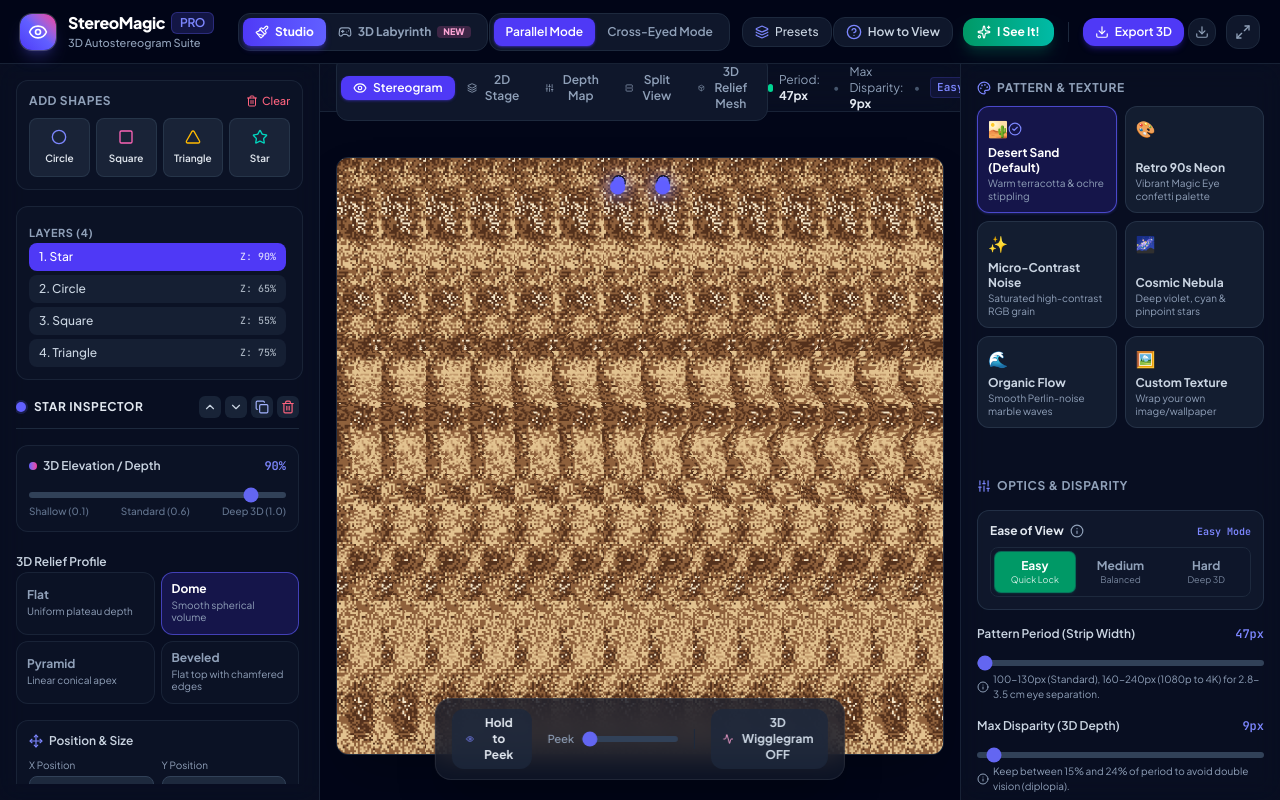
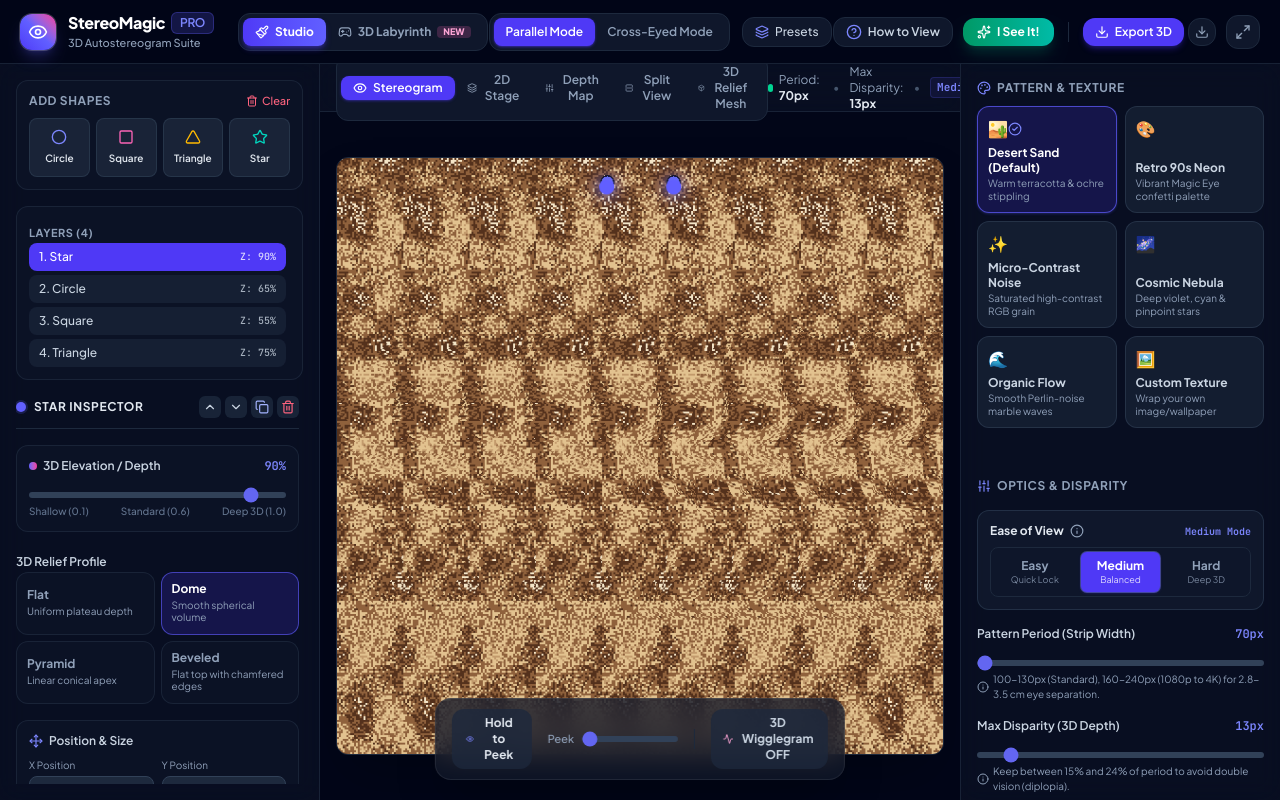
Before and after one commit to torebjastad/StereoCraft, a React (Vite) app: page / in a window 1280 px wide. Built offline with nearby package versions, Linux system fonts and the light colour scheme.

Commit message:
feat: enable Ease of View for Labyrinth mode with easy as default and medium for Studio

```diff
--- a/src/App.tsx
+++ b/src/App.tsx
@@ -104,17 +104,22 @@ export function scaleShapesForResolutionChange(
 }
 
 const getInitialUrlState = () => {
+  const defaultStudioEase: EaseOfView = 'medium';
+  const defaultLabyrinthEase: EaseOfView = 'easy';
+
   if (typeof window === 'undefined') {
     return {
       mode: 'studio' as const,
       width: 1200,
       height: 900,
-      period: 95,
-      disparity: 18,
+      period: 101,
+      disparity: 19,
       grain: 2,
       pattern: 'sand' as const,
       isAutoFit: true,
-      easeOfView: 'easy' as const,
+      studioEase: defaultStudioEase,
+      labyrinthEase: defaultLabyrinthEase,
+      easeOfView: defaultStudioEase,
     };
   }
   const params = new URLSearchParams(window.location.search);
@@ -122,24 +127,28 @@ const getInitialUrlState = () => {
   const patternParam = params.get('pattern') as PatternType | null;
   const pattern: PatternType = patternParam || 'sand';
   const easeParam = params.get('ease') as EaseOfView | null;
-  const easeOfView: EaseOfView =
-    easeParam === 'easy' || easeParam === 'medium' || easeParam === 'hard' ? easeParam : 'easy';
+  const hasValidEase = easeParam === 'easy' || easeParam === 'medium' || easeParam === 'hard';
+
+  const studioEase: EaseOfView = hasValidEase && mode === 'studio' ? easeParam : defaultStudioEase;
+  const labyrinthEase: EaseOfView = hasValidEase && mode === 'labyrinth' ? easeParam : defaultLabyrinthEase;
+  const easeOfView: EaseOfView = mode === 'labyrinth' ? labyrinthEase : studioEase;
+
   const res = params.get('res');
   if (res === '4k') {
-    const optics = getAutotuneOptics(3840, easeOfView);
-    return { mode, width: 3840, height: 2160, period: optics.patternPeriod, disparity: mode === 'labyrinth' ? 15 : optics.maxDisparity, grain: 3, pattern, isAutoFit: false, easeOfView };
+    const optics = getAutotuneOptics(3840, easeOfView, mode);
+    return { mode, width: 3840, height: 2160, period: optics.patternPeriod, disparity: optics.maxDisparity, grain: 3, pattern, isAutoFit: false, studioEase, labyrinthEase, easeOfView };
   } else if (res === '2k') {
-    const optics = getAutotuneOptics(2560, easeOfView);
-    return { mode, width: 2560, height: 1440, period: optics.patternPeriod, disparity: mode === 'labyrinth' ? 15 : optics.maxDisparity, grain: 3, pattern, isAutoFit: false, easeOfView };
+    const optics = getAutotuneOptics(2560, easeOfView, mode);
+    return { mode, width: 2560, height: 1440, period: optics.patternPeriod, disparity: optics.maxDisparity, grain: 3, pattern, isAutoFit: false, studioEase, labyrinthEase, easeOfView };
   } else if (res === '1080p') {
-    const optics = getAutotuneOptics(1920, easeOfView);
-    return { mode, width: 1920, height: 1080, period: optics.patternPeriod, disparity: mode === 'labyrinth' ? 15 : optics.maxDisparity, grain: 2, pattern, isAutoFit: false, easeOfView };
+    const optics = getAutotuneOptics(1920, easeOfView, mode);
+    return { mode, width: 1920, height: 1080, period: optics.patternPeriod, disparity: optics.maxDisparity, grain: 2, pattern, isAutoFit: false, studioEase, labyrinthEase, easeOfView };
   } else if (res === 'hd') {
-    const optics = getAutotuneOptics(1200, easeOfView);
-    return { mode, width: 1200, height: 900, period: optics.patternPeriod, disparity: mode === 'labyrinth' ? 15 : optics.maxDisparity, grain: 2, pattern, isAutoFit: false, easeOfView };
+    const optics = getAutotuneOptics(1200, easeOfView, mode);
+    return { mode, width: 1200, height: 900, period: optics.patternPeriod, disparity: optics.maxDisparity, grain: 2, pattern, isAutoFit: false, studioEase, labyrinthEase, easeOfView };
   } else if (res === '800x600') {
-    const optics = getAutotuneOptics(800, easeOfView);
-    return { mode, width: 800, height: 600, period: optics.patternPeriod, disparity: mode === 'labyrinth' ? 15 : optics.maxDisparity, grain: 2, pattern, isAutoFit: false, easeOfView };
+    const optics = getAutotuneOptics(800, easeOfView, mode);
+    return { mode, width: 800, height: 600, period: optics.patternPeriod, disparity: optics.maxDisparity, grain: 2, pattern, isAutoFit: false, studioEase, labyrinthEase, easeOfView };
   }
 
   // Default: Fit available area!
@@ -150,17 +159,19 @@ const getInitialUrlState = () => {
   const paddingY = 56;
   const availW = Math.max(480, Math.floor((window.innerWidth - leftW - rightW - paddingX) / 10) * 10);
   const availH = Math.max(360, Math.floor((window.innerHeight - topH - paddingY) / 10) * 10);
-  const optics = getAutotuneOptics(availW, easeOfView);
+  const optics = getAutotuneOptics(availW, easeOfView, mode);
 
   return {
     mode,
     width: availW,
     height: availH,
-    period: mode === 'labyrinth' ? 100 : optics.patternPeriod,
-    disparity: mode === 'labyrinth' ? 15 : optics.maxDisparity,
+    period: optics.patternPeriod,
+    disparity: optics.maxDisparity,
     grain: 2,
     pattern,
     isAutoFit: true,
+    studioEase,
+    labyrinthEase,
     easeOfView,
   };
 };
@@ -169,7 +180,10 @@ const initialUrlState = getInitialUrlState();
 
 export const App: React.FC = () => {
   const [appMode, setAppMode] = useState<'studio' | 'labyrinth'>(initialUrlState.mode);
-  const [easeOfView, setEaseOfView] = useState<EaseOfView>(initialUrlState.easeOfView);
+  const [studioEase, setStudioEase] = useState<EaseOfView>(initialUrlState.studioEase);
+  const [labyrinthEase, setLabyrinthEase] = useState<EaseOfView>(initialUrlState.labyrinthEase);
+  const activeEaseOfView = appMode === 'labyrinth' ? labyrinthEase : studioEase;
+
   const [shapes, setShapes] = useState<ShapeObject[]>(() => {
     if (initialUrlState.width === 800 && initialUrlState.height === 600) {
       return INITIAL_SHAPES;
@@ -233,13 +247,17 @@ export const App: React.FC = () => {
 
   const handleSelectEaseOfView = useCallback(
     (newEase: EaseOfView) => {
-      setEaseOfView(newEase);
-      const optics = getAutotuneOptics(dimensionsRef.current.width, newEase);
+      if (appMode === 'labyrinth') {
+        setLabyrinthEase(newEase);
+      } else {
+        setStudioEase(newEase);
+      }
+      const optics = getAutotuneOptics(dimensionsRef.current.width, newEase, appMode);
       setConfig((prev) => ({
         ...prev,
         easeOfView: newEase,
-        patternPeriod: appMode === 'labyrinth' ? 100 : optics.patternPeriod,
-        maxDisparity: appMode === 'labyrinth' ? 15 : optics.maxDisparity,
+        patternPeriod: optics.patternPeriod,
+        maxDisparity: optics.maxDisparity,
       }));
     },
     [appMode]
@@ -275,14 +293,14 @@ export const App: React.FC = () => {
       handleChangeResolution(finalW, finalH);
 
       // Auto-tune period and disparity to optimal eye-divergence using active easeOfView, NEVER touching grainSize
-      const optics = getAutotuneOptics(finalW, easeOfView);
+      const optics = getAutotuneOptics(finalW, activeEaseOfView, appMode);
       setConfig((prev) => ({
         ...prev,
-        patternPeriod: appMode === 'labyrinth' ? 100 : optics.patternPeriod,
-        maxDisparity: appMode === 'labyrinth' ? 15 : optics.maxDisparity,
+        patternPeriod: optics.patternPeriod,
+        maxDisparity: optics.maxDisparity,
       }));
     },
-    [calculateAvailableArea, handleChangeResolution, easeOfView, appMode]
+    [calculateAvailableArea, handleChangeResolution, activeEaseOfView, appMode]
   );
 
   // Studio Fullscreen toggle
@@ -298,8 +316,8 @@ export const App: React.FC = () => {
         const fullH = window.innerHeight;
         handleChangeResolution(fullW, fullH);
 
-        // Optimize optics for fullscreen width using active easeOfView, WITHOUT altering grainSize
-        const optics = getAutotuneOptics(fullW, easeOfView);
+        // Optimize optics for fullscreen width using studioEase, WITHOUT altering grainSize
+        const optics = getAutotuneOptics(fullW, studioEase, 'studio');
         setConfig((prev) => ({
           ...prev,
           patternPeriod: optics.patternPeriod,
@@ -315,7 +333,7 @@ export const App: React.FC = () => {
             savedDimensionsRef.current.width,
             savedDimensionsRef.current.height
           );
-          const optics = getAutotuneOptics(savedDimensionsRef.current.width, easeOfView);
+          const optics = getAutotuneOptics(savedDimensionsRef.current.width, studioEase, 'studio');
           setConfig((prev) => ({
             ...prev,
             patternPeriod: optics.patternPeriod,
@@ -326,7 +344,7 @@ export const App: React.FC = () => {
     } catch {
       setIsStudioFullscreen((prev) => !prev);
     }
-  }, [isStudioFullscreen, handleChangeResolution, easeOfView]);
+  }, [isStudioFullscreen, handleChangeResolution, studioEase]);
 
   // Sync with document fullscreenchange events (e.g. user pressing Esc)
   useEffect(() => {
@@ -339,7 +357,7 @@ export const App: React.FC = () => {
             savedDimensionsRef.current.width,
             savedDimensionsRef.current.height
           );
-          const optics = getAutotuneOptics(savedDimensionsRef.current.width, easeOfView);
+          const optics = getAutotuneOptics(savedDimensionsRef.current.width, studioEase, 'studio');
           setConfig((prev) => ({
             ...prev,
             patternPeriod: optics.patternPeriod,
@@ -350,7 +368,7 @@ export const App: React.FC = () => {
     };
     document.addEventListener('fullscreenchange', onFullscreenChange);
     return () => document.removeEventListener('fullscreenchange', onFullscreenChange);
-  }, [isStudioFullscreen, handleChangeResolution, easeOfView]);
+  }, [isStudioFullscreen, handleChangeResolution, studioEase]);
 
   // Track window resizing and re-adapt when in Auto-Fit mode
   useEffect(() => {
@@ -707,13 +725,14 @@ export const App: React.FC = () => {
         appMode={appMode}
         onToggleAppMode={(mode) => {
           setAppMode(mode);
-          if (mode === 'labyrinth') {
-            setConfig((prev) => ({
-              ...prev,
-              patternPeriod: 100,
-              maxDisparity: 15,
-            }));
-          }
+          const nextEase = mode === 'labyrinth' ? labyrinthEase : studioEase;
+          const optics = getAutotuneOptics(dimensionsRef.current.width, nextEase, mode);
+          setConfig((prev) => ({
+            ...prev,
+            easeOfView: nextEase,
+            patternPeriod: optics.patternPeriod,
+            maxDisparity: optics.maxDisparity,
+          }));
         }}
         viewingMode={config.viewingMode}
         onToggleViewingMode={(mode) => setConfig((prev) => ({ ...prev, viewingMode: mode }))}
@@ -800,7 +819,7 @@ export const App: React.FC = () => {
             onFitToViewport={handleFitToViewport}
             isAutoFit={isAutoFit}
             onChangeConfig={(upd) => setConfig((prev) => ({ ...prev, ...upd }))}
-            easeOfView={easeOfView}
+            easeOfView={studioEase}
             onSelectEaseOfView={handleSelectEaseOfView}
           />
 
@@ -815,8 +834,9 @@ export const App: React.FC = () => {
               onFitToViewport={() => handleFitToViewport()}
               isAutoFit={isAutoFit}
               availableArea={availableArea}
-              easeOfView={easeOfView}
+              easeOfView={studioEase}
               onSelectEaseOfView={handleSelectEaseOfView}
+              mode="studio"
             />
           )}
         </main>
@@ -828,6 +848,8 @@ export const App: React.FC = () => {
             canvasWidth={dimensions.width}
             canvasHeight={dimensions.height}
             onChangeConfig={(upd) => setConfig((prev) => ({ ...prev, ...upd }))}
+            easeOfView={labyrinthEase}
+            onSelectEaseOfView={handleSelectEaseOfView}
           />
           {/* Compact Settings Panel on the side */}
           <SettingsPanel
@@ -836,8 +858,9 @@ export const App: React.FC = () => {
             canvasWidth={dimensions.width}
             canvasHeight={dimensions.height}
             onChangeResolution={handleChangeFixedResolution}
-            easeOfView={easeOfView}
+            easeOfView={labyrinthEase}
             onSelectEaseOfView={handleSelectEaseOfView}
+            mode="labyrinth"
           />
         </main>
       )}
--- a/src/components/LabyrinthGame.tsx
+++ b/src/components/LabyrinthGame.tsx
@@ -16,12 +16,13 @@ import {
   generateStereogram,
   renderStereogramRows,
   createImageDataHelper,
+  getAutotuneOptics,
 } from '../core/stereogramEngine.ts';
 import {
   renderTextDepth,
   measureTextWidth,
 } from '../core/textDepthRenderer.ts';
-import { StereogramConfig, PatternType } from '../types/index.ts';
+import { StereogramConfig, PatternType, EaseOfView } from '../types/index.ts';
 import {
   Play,
   RotateCcw,
@@ -43,6 +44,8 @@ interface LabyrinthGameProps {
   canvasWidth?: number;
   canvasHeight?: number;
   onChangeConfig?: (updated: Partial<StereogramConfig>) => void;
+  easeOfView?: EaseOfView;
+  onSelectEaseOfView?: (ease: EaseOfView) => void;
 }
 
 type Difficulty = 'easy' | 'medium' | 'hard';
@@ -107,6 +110,8 @@ export const LabyrinthGame: React.FC<LabyrinthGameProps> = ({
   canvasWidth = 800,
   canvasHeight = 600,
   onChangeConfig,
+  easeOfView = 'easy',
+  onSelectEaseOfView,
 }) => {
   const [difficulty, setDifficulty] = useState<Difficulty>('easy');
   const [gameState, setGameState] = useState<'idle' | 'playing' | 'won'>('idle');
@@ -191,43 +196,18 @@ export const LabyrinthGame: React.FC<LabyrinthGameProps> = ({
   const activeWidth = isFullscreen ? fullscreenDimensions.width : canvasWidth;
   const activeHeight = isFullscreen ? fullscreenDimensions.height : canvasHeight;
 
-  // Auto-tune pattern period & disparity (Default: 100px period, 15px maxDisparity for labyrinth)
+  // Auto-tune pattern period & disparity (Default: 100px period, 15px maxDisparity for labyrinth in easy mode)
   const activeConfig = useMemo(() => {
-    const basePeriod = config.patternPeriod ? config.patternPeriod : 100;
-    // For labyrinth, default maxDisparity is 15px
-    const baseDisparity = config.maxDisparity && config.maxDisparity <= 15 ? config.maxDisparity : 15;
-
-    if (!isFullscreen) {
-      return {
-        ...config,
-        patternPeriod: basePeriod,
-        maxDisparity: baseDisparity,
-      };
-    }
-    // Fullscreen scaling: Keep disparity comfortable (15-18px max) to prevent eye strain
-    let period = basePeriod;
-    let disparity = baseDisparity;
-    let grain = config.grainSize ?? 2;
-    if (activeWidth >= 3000) {
-      period = 130;
-      disparity = 18;
-      grain = 3;
-    } else if (activeWidth >= 2000) {
-      period = 115;
-      disparity = 16;
-      grain = 2;
-    } else {
-      period = 100;
-      disparity = 15;
-      grain = 2;
-    }
+    const optics = getAutotuneOptics(activeWidth, easeOfView, 'labyrinth');
+    const period = isFullscreen ? optics.patternPeriod : (config.patternPeriod ?? optics.patternPeriod);
+    const disparity = isFullscreen ? optics.maxDisparity : (config.maxDisparity ?? optics.maxDisparity);
     return {
       ...config,
       patternPeriod: period,
       maxDisparity: disparity,
-      grainSize: grain,
+      grainSize: config.grainSize ?? 2,
     };
-  }, [config, isFullscreen, activeWidth]);
+  }, [config, isFullscreen, activeWidth, easeOfView]);
 
   // High-performance dirty-scanline stereogram buffers
   const depthBufferRef = useRef<Float32Array | null>(null);
@@ -744,6 +724,33 @@ export const LabyrinthGame: React.FC<LabyrinthGameProps> = ({
                 <span>Inverted Ridges</span>
               </button>
             </div>
+
+            {/* 3D Ease of View Selector */}
+            {onSelectEaseOfView && (
+              <div className="flex items-center gap-1.5 pl-2 border-l border-slate-800">
+                <span className="text-[11px] font-bold text-slate-400">3D Ease:</span>
+                <div className="flex items-center p-0.5 rounded-lg bg-slate-900 border border-slate-800">
+                  {(['easy', 'medium', 'hard'] as EaseOfView[]).map((e) => (
+                    <button
+                      key={e}
+                      onClick={() => onSelectEaseOfView(e)}
+                      className={`px-2.5 py-1 rounded-md text-xs font-bold transition cursor-pointer capitalize ${
+                        easeOfView === e
+                          ? e === 'easy'
+                            ? 'bg-emerald-600 text-white shadow-sm ring-1 ring-emerald-400/40'
+                            : e === 'medium'
+                            ? 'bg-indigo-600 text-white shadow-sm ring-1 ring-indigo-400/40'
+                            : 'bg-rose-600 text-white shadow-sm ring-1 ring-rose-400/40'
+                          : 'text-slate-400 hover:text-slate-200'
+                      }`}
+                      title={`3D Ease of View: ${e.toUpperCase()} (${e === 'easy' ? '100px period / 15px disparity' : e === 'medium' ? '140px / 22px' : '180px / 30px'})`}
+                    >
+                      {e}
+                    </button>
+                  ))}
+                </div>
+              </div>
+            )}
           </div>
 
           {/* Live HUD Stats & Action Buttons */}
@@ -870,6 +877,30 @@ export const LabyrinthGame: React.FC<LabyrinthGameProps> = ({
               <span>Inverted</span>
             </button>
           </div>
+
+          {/* Ease of View in Fullscreen HUD */}
+          {onSelectEaseOfView && (
+            <div className="flex items-center p-0.5 rounded-lg bg-slate-900/80 border border-slate-800 shrink-0">
+              {(['easy', 'medium', 'hard'] as EaseOfView[]).map((e) => (
+                <button
+                  key={e}
+                  onClick={() => onSelectEaseOfView(e)}
+                  className={`px-2 py-0.5 rounded text-[10px] font-bold transition cursor-pointer capitalize ${
+                    easeOfView === e
+                      ? e === 'easy'
+                        ? 'bg-emerald-600 text-white shadow-sm ring-1 ring-emerald-400/40'
+                        : e === 'medium'
+                        ? 'bg-indigo-600 text-white shadow-sm ring-1 ring-indigo-400/40'
+                        : 'bg-rose-600 text-white shadow-sm ring-1 ring-rose-400/40'
+                      : 'text-slate-400 hover:text-slate-200'
+                  }`}
+                  title={`3D Ease: ${e.toUpperCase()}`}
+                >
+                  {e}
+                </button>
+              ))}
+            </div>
+          )}
 
           {/* Quick Pattern Switcher in Fullscreen */}
           {onChangeConfig && (
--- a/src/components/SettingsPanel.tsx
+++ b/src/components/SettingsPanel.tsx
@@ -26,6 +26,7 @@ interface SettingsPanelProps {
   availableArea?: { width: number; height: number };
   easeOfView?: EaseOfView;
   onSelectEaseOfView?: (ease: EaseOfView) => void;
+  mode?: 'studio' | 'labyrinth';
 }
 
 export const SettingsPanel: React.FC<SettingsPanelProps> = ({
@@ -39,6 +40,7 @@ export const SettingsPanel: React.FC<SettingsPanelProps> = ({
   availableArea,
   easeOfView = 'easy',
   onSelectEaseOfView,
+  mode = 'studio',
 }) => {
   const fileInputRef = useRef<HTMLInputElement>(null);
 
@@ -151,11 +153,11 @@ export const SettingsPanel: React.FC<SettingsPanelProps> = ({
               <span className="text-xs font-bold text-slate-200">Ease of View</span>
               <div className="relative group">
                 <Info className="w-3.5 h-3.5 text-slate-400 hover:text-indigo-400 cursor-pointer transition" />
-                <div className="absolute left-0 bottom-full mb-2 hidden group-hover:block w-64 p-3 rounded-xl bg-slate-900 border border-slate-700 text-[11px] text-slate-300 shadow-2xl z-50 pointer-events-none leading-relaxed">
+                <div className="absolute left-0 bottom-full mb-2 hidden group-hover:block w-72 p-3 rounded-xl bg-slate-900 border border-slate-700 text-[11px] text-slate-300 shadow-2xl z-50 pointer-events-none leading-relaxed">
                   <strong className="text-white block mb-1">Viewing Ease vs. 3D Immersion:</strong>
-                  • <span className="text-emerald-400 font-semibold">Easy (0.5×)</span>: Half period & disparity. Eyes diverge effortlessly, snapping into 3D almost immediately with minimal eye strain.<br />
-                  • <span className="text-indigo-400 font-semibold">Medium (0.75×)</span>: Balanced depth separation and comfortable convergence.<br />
-                  • <span className="text-rose-400 font-semibold">Hard (1.0×)</span>: Full scale. Generates deep, dramatic 3D immersion and spatial depth, but requires stronger convergence control.
+                  • <span className="text-emerald-400 font-semibold">Easy {mode === 'labyrinth' ? '(Default)' : '(0.5×)'}</span>: {mode === 'labyrinth' ? '100px period & 15px disparity. Fast, effortless 3D lock for tracking the moving cube.' : 'Half period & disparity. Eyes diverge effortlessly, snapping into 3D with minimal eye strain.'}<br />
+                  • <span className="text-indigo-400 font-semibold">Medium {mode === 'studio' ? '(Default)' : '(0.75×)'}</span>: {mode === 'labyrinth' ? '140px period & 22px disparity. Balanced depth and comfortable movement.' : '3/4 scale. Balanced depth separation and comfortable convergence.'}<br />
+                  • <span className="text-rose-400 font-semibold">Hard (1.0×)</span>: {mode === 'labyrinth' ? '180px period & 30px disparity. Deep canyons and intense 3D ridges.' : 'Full scale. Deep, dramatic 3D immersion and maximum elevation.'}
                 </div>
               </div>
             </div>
@@ -388,7 +390,7 @@ export const SettingsPanel: React.FC<SettingsPanelProps> = ({
                 key={res.label}
                 onClick={() => {
                   onChangeResolution(res.w, res.h);
-                  const optics = getAutotuneOptics(res.w, easeOfView);
+                  const optics = getAutotuneOptics(res.w, easeOfView, mode);
                   onChangeConfig({
                     patternPeriod: optics.patternPeriod,
                     maxDisparity: optics.maxDisparity,
--- a/src/core/stereogramEngine.ts
+++ b/src/core/stereogramEngine.ts
@@ -443,15 +443,44 @@ export function drawGuideDots(
 
 /**
  * Calculates optimal stereogram optics (patternPeriod and maxDisparity)
- * tailored to canvas width and viewing ease:
- * - 'easy': 0.5x of base autotune (quickest convergence, minimal eye effort)
- * - 'medium': 0.75x of base autotune (balanced depth and comfort)
- * - 'hard': 1.0x of base autotune (full maximum 3D immersion and depth separation)
+ * tailored to canvas width, viewing ease, and application mode:
+ * - Studio mode:
+ *   - 'easy': 0.5x of base autotune (quickest convergence, minimal eye effort)
+ *   - 'medium': 0.75x of base autotune (balanced depth and comfort - DEFAULT for Studio)
+ *   - 'hard': 1.0x of base autotune (full maximum 3D immersion and depth separation)
+ * - Labyrinth mode:
+ *   - 'easy': 100px period, 15px disparity (effortless 3D lock for tracking the moving cube - DEFAULT for Labyrinth)
+ *   - 'medium': 140px period, 22px disparity (balanced 3D elevation and comfort)
+ *   - 'hard': 180px period, 30px disparity (maximum dramatic depth separation)
  */
 export function getAutotuneOptics(
   width: number,
-  ease: EaseOfView = 'easy'
+  ease: EaseOfView = 'easy',
+  mode: 'studio' | 'labyrinth' = 'studio'
 ): { patternPeriod: number; maxDisparity: number } {
+  if (mode === 'labyrinth') {
+    // In Labyrinth mode, the player tracks a real-time moving 3D cube.
+    // Disparity is tuned for comfortable stereopsis without diplopia during rapid navigation.
+    const scale = width > 1600 ? Math.min(1.3, width / 1600) : 1.0;
+    if (ease === 'easy') {
+      return {
+        patternPeriod: Math.round(100 * scale),
+        maxDisparity: Math.round(15 * scale),
+      };
+    } else if (ease === 'medium') {
+      return {
+        patternPeriod: Math.round(140 * scale),
+        maxDisparity: Math.round(22 * scale),
+      };
+    } else {
+      return {
+        patternPeriod: Math.round(180 * scale),
+        maxDisparity: Math.round(30 * scale),
+      };
+    }
+  }
+
+  // Studio Mode:
   const basePeriod = Math.max(90, Math.min(280, Math.round(width * 0.075 + 45)));
   const baseDisparity = Math.max(16, Math.min(52, Math.round(basePeriod * 0.185)));
 
```
Also changed, not shown: 1 other file (tests, documents, lock files or other folders).
